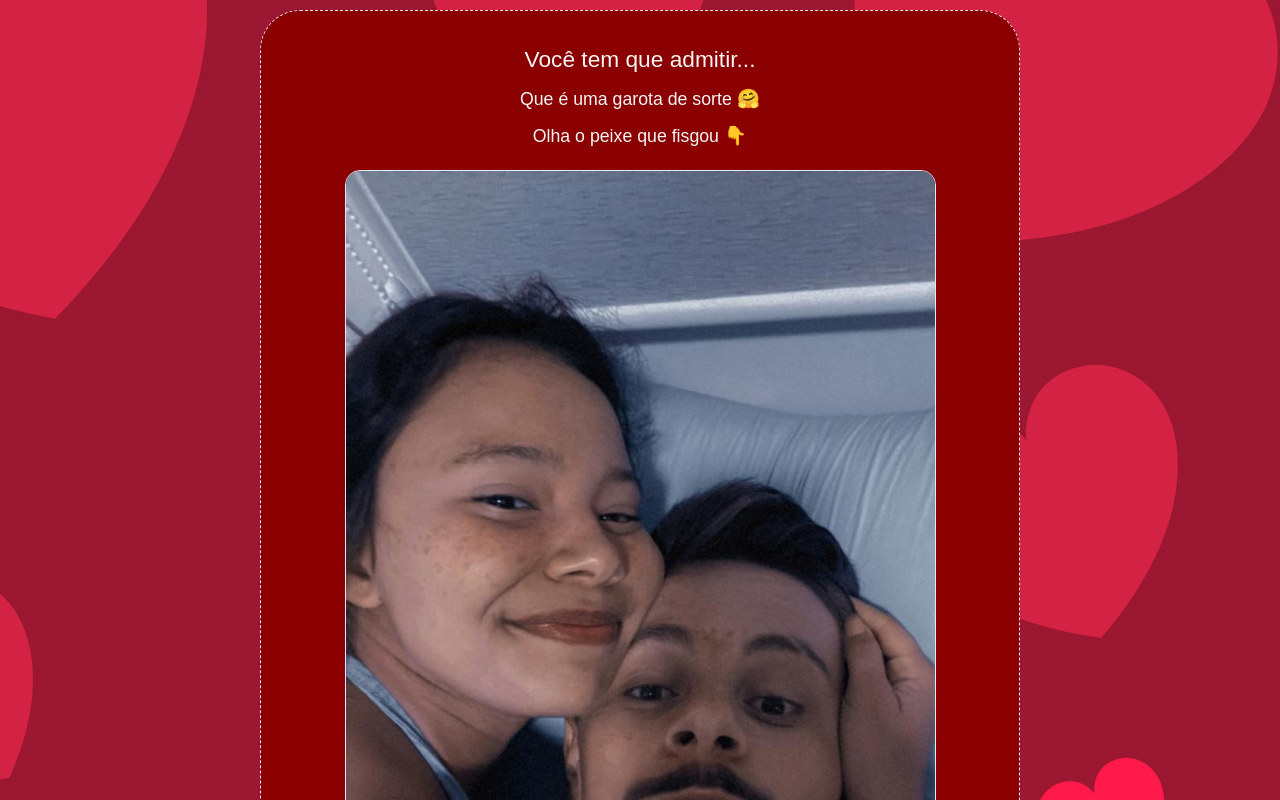
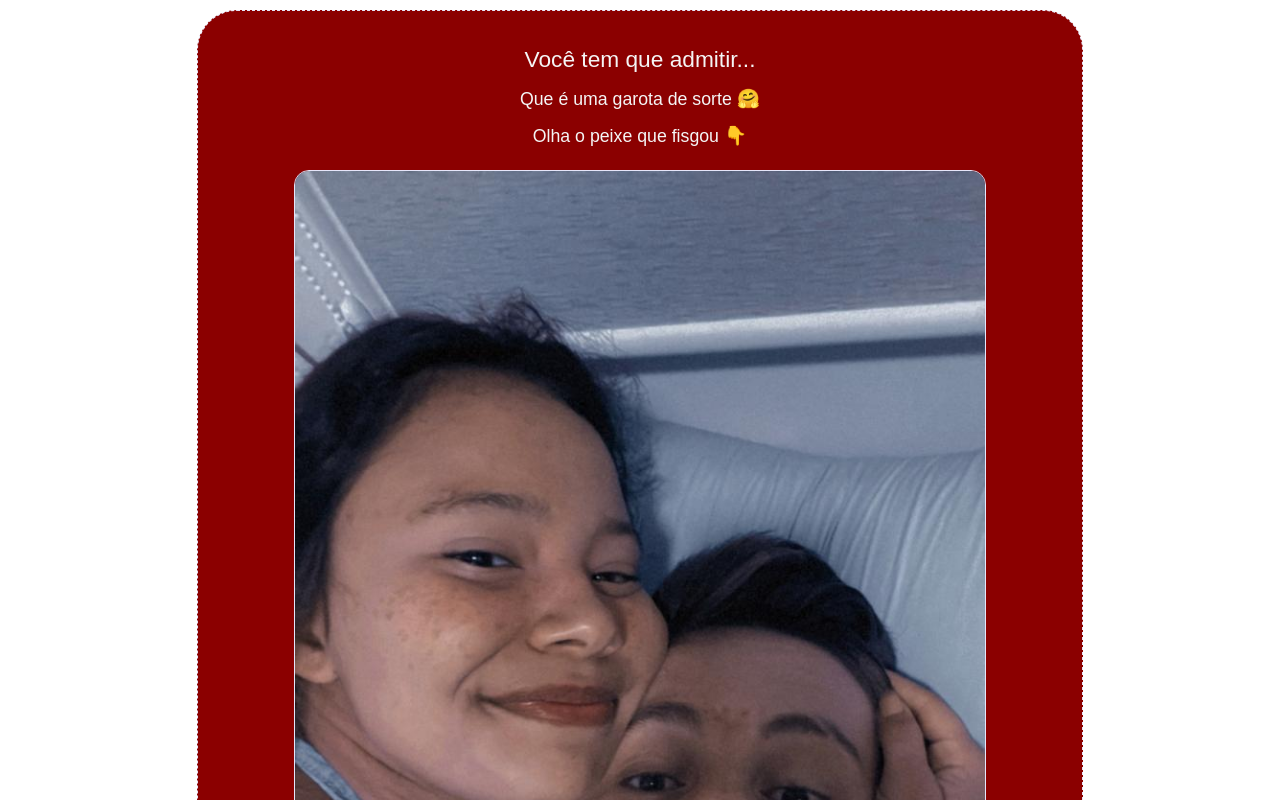
Before and after one commit to HoffsDavid/Baby, a plain HTML site: page index.html in a window 1280 px wide. Shown: the top 800 px of the page. Drawn offline with Linux system fonts and the light colour scheme; a web font is replaced by a local one.

Commit message:
Update styles.css

```diff
--- a/styles.css
+++ b/styles.css
@@ -1,7 +1,7 @@
 
 
 body {
-	background-image: url("back.jpg");
+	background-image: src("back.jpg");
 	font-family: 'KG Miss Speechy IPA', sans-serif;
 
 	color: white;
@@ -12,7 +12,7 @@ body {
 	display: block;
 	background-color: darkred;
 	min-height: 100%;
-	max-width: 60%;
+	max-width: 70%;
 	margin: 10px auto;
 	border-radius: 40px;
 	border: 1px dashed lavender;
```
